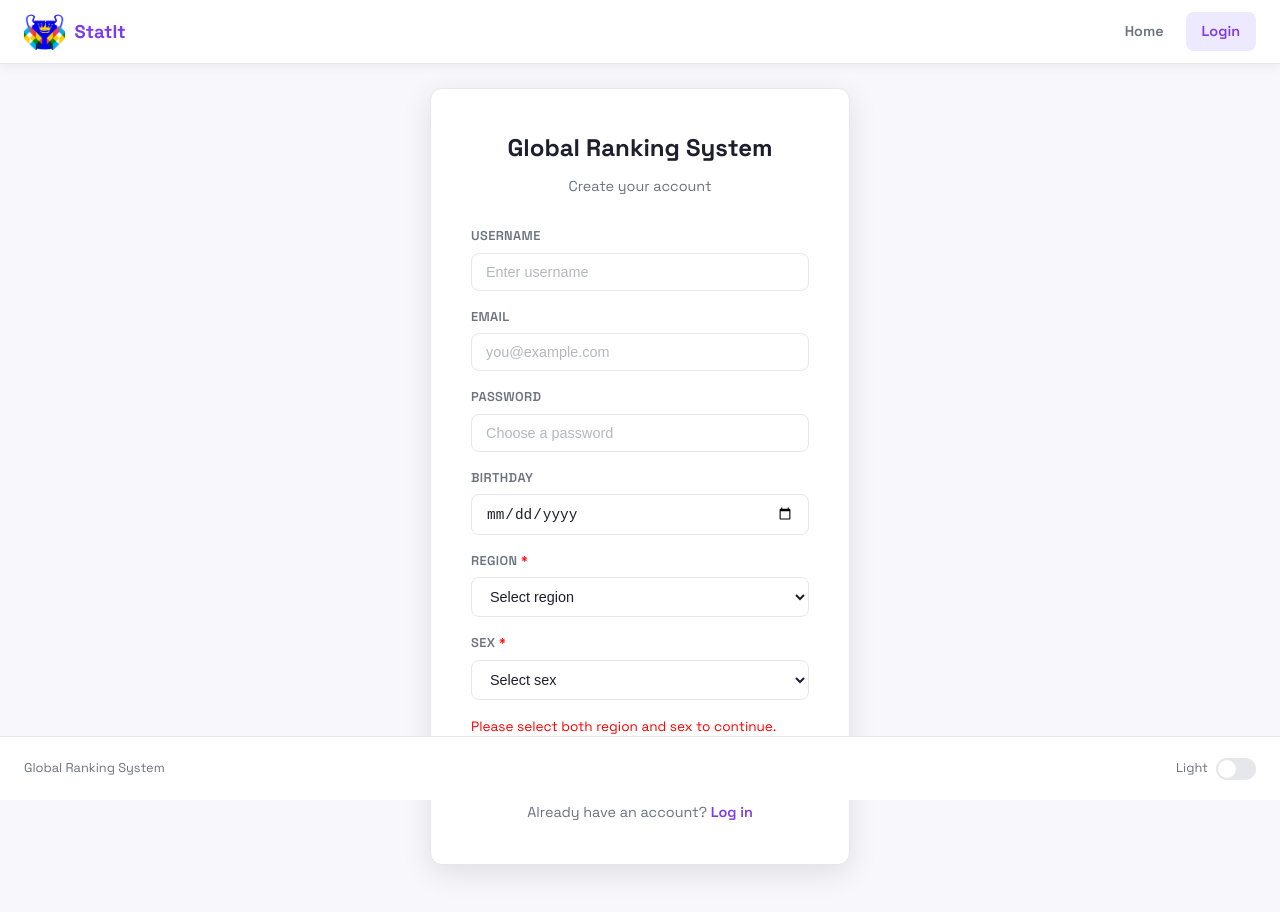
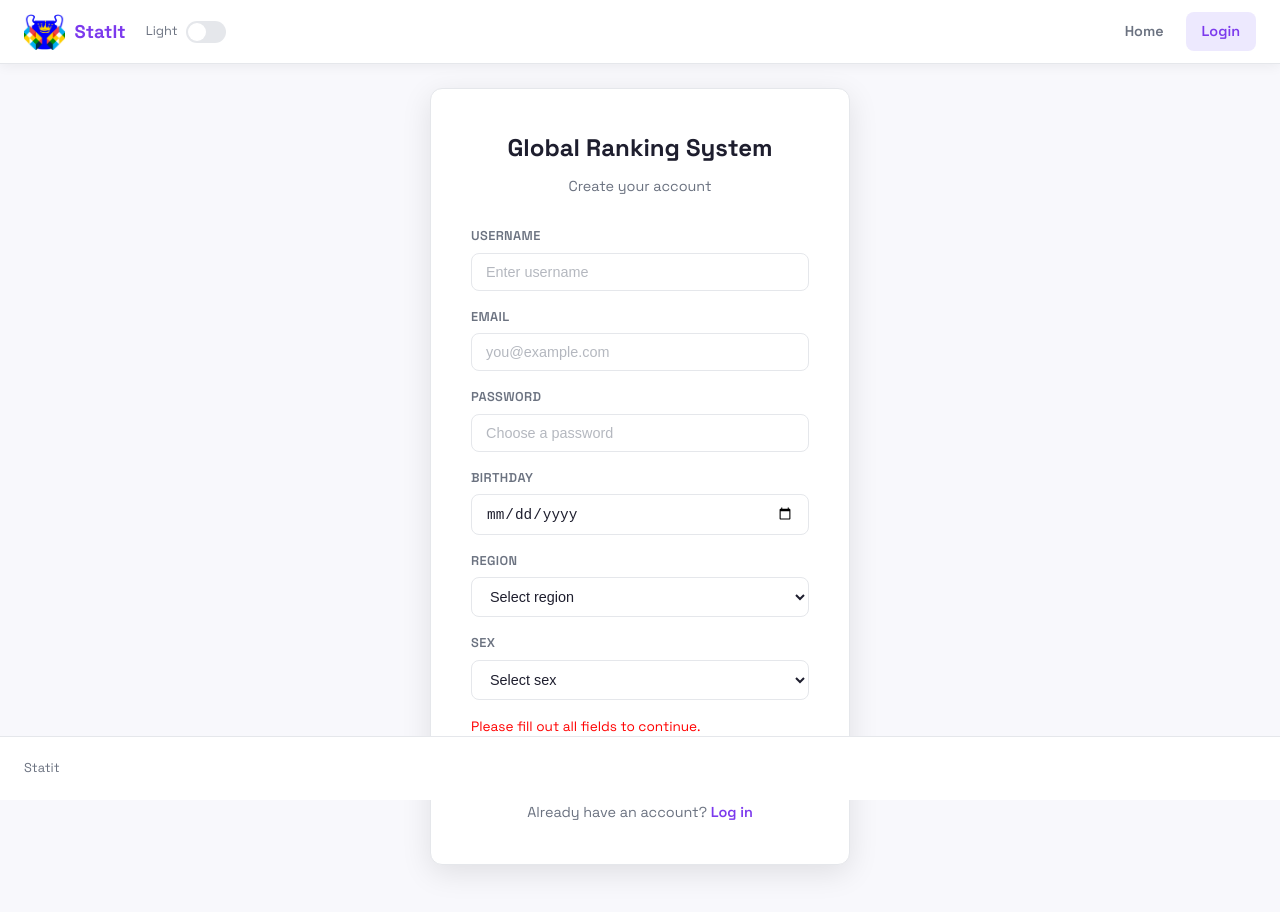
Before and after one commit to Charblez/Global-Ranking-System, a React (Vite) app in the folder frontend/: page /signup in a window 1280 px wide. Shown: the top 912 px of the page. Built offline with nearby package versions, Linux system fonts and the light colour scheme.

Commit message:
Added UI fixes

```diff
--- a/frontend/src/App.jsx
+++ b/frontend/src/App.jsx
@@ -6,7 +6,7 @@ import CreateCategoryPage from './pages/CreateCategoryPage';
 import AuthPage from './pages/AuthPage';
 import ProfilePage from './pages/ProfilePage';
 
-function Header({ currentUser, onLogout }) {
+function Header({ currentUser, onLogout, darkMode, onToggleDark }) {
   const location = useLocation();
 
   const isActive = (path) => {
@@ -17,10 +17,20 @@ function Header({ currentUser, onLogout }) {
 
   return (
     <header className="header">
-      <Link to="/" className="header-logo">
-        <img src="/logo.webp" alt="Logo" />
-        <span>StatIt</span>
-      </Link>
+      <div style={{ display: 'flex', alignItems: 'center', gap: '20px' }}>
+        <Link to="/" className="header-logo">
+          <img src="/logo.webp" alt="Logo" />
+          <span>StatIt</span>
+        </Link>
+
+        {/* LIGHT/DARK TOGGLE MOVED TO HEADER */}
+        <label className="dark-toggle">
+          <span>{darkMode ? 'Dark' : 'Light'}</span>
+          <div className={`dark-toggle-track ${darkMode ? 'on' : ''}`} onClick={onToggleDark}>
+            <div className="dark-toggle-thumb" />
+          </div>
+        </label>
+      </div>
 
       <nav className="header-nav">
         <Link to="/" className={`nav-link ${isActive('/') && !isActive('/category') && !isActive('/create') && !isActive('/profile') ? 'active' : ''}`}>
@@ -34,7 +44,7 @@ function Header({ currentUser, onLogout }) {
         )}
 
         {currentUser ? (
-          <button className="nav-link" onClick={onLogout}>
+          <button className="nav-link" onClick={onLogout} style={{ fontWeight: 'normal' }}>
             Log out
           </button>
         ) : (
@@ -47,18 +57,12 @@ function Header({ currentUser, onLogout }) {
   );
 }
 
-function Footer({ darkMode, onToggleDark }) {
+function Footer() {
   return (
     <footer className="footer">
       <div className="footer-left">
-        <span>Global Ranking System</span>
+        <span>Statit</span>
       </div>
-      <label className="dark-toggle">
-        <span>{darkMode ? 'Dark' : 'Light'}</span>
-        <div className={`dark-toggle-track ${darkMode ? 'on' : ''}`} onClick={onToggleDark}>
-          <div className="dark-toggle-thumb" />
-        </div>
-      </label>
     </footer>
   );
 }
@@ -91,7 +95,7 @@ function AppContent() {
 
   return (
     <>
-      <Header currentUser={currentUser} onLogout={handleLogout} />
+      <Header currentUser={currentUser} onLogout={handleLogout} darkMode={darkMode} onToggleDark={toggleDark} />
 
       <Routes>
         <Route path="/" element={<HomePage />} />
@@ -102,7 +106,7 @@ function AppContent() {
         <Route path="/signup" element={currentUser ? <Navigate to="/" /> : <AuthPage mode="signup" onLogin={handleLogin} />} />
       </Routes>
 
-      <Footer darkMode={darkMode} onToggleDark={toggleDark} />
+      <Footer />
     </>
   );
 }
--- a/frontend/src/pages/AuthPage.jsx
+++ b/frontend/src/pages/AuthPage.jsx
@@ -13,7 +13,15 @@ export default function AuthPage({ mode, onLogin }) {
   const [loading, setLoading] = useState(false);
   const navigate = useNavigate();
 
-  const signupDisabled = mode === 'signup' && (!region || !sex);
+  // Calculate today's date in local time for the max attribute
+  const today = new Date();
+  const year = today.getFullYear();
+  const month = String(today.getMonth() + 1).padStart(2, '0');
+  const day = String(today.getDate()).padStart(2, '0');
+  const maxDate = `${year}-${month}-${day}`;
+
+  // Disable button if ANY field is missing
+  const signupDisabled = mode === 'signup' && (!username || !email || !password || !birthday || !region || !sex);
 
   const handleSubmit = async (e) => {
     e.preventDefault();
@@ -102,12 +110,14 @@ export default function AuthPage({ mode, onLogin }) {
                   type="date"
                   value={birthday}
                   onChange={(e) => setBirthday(e.target.value)}
+                  required
+                  max={maxDate}
                 />
               </div>
 
               <div className="form-group">
-                <label>Region <span style={{color:'red'}}>*</span></label>
-                <select className="input" value={region} onChange={(e) => setRegion(e.target.value)}>
+                <label>Region</label>
+                <select className="input" value={region} onChange={(e) => setRegion(e.target.value)} required>
                   <option value="">Select region</option>
                   <option value="North America">North America</option>
                   <option value="South America">South America</option>
@@ -119,8 +129,8 @@ export default function AuthPage({ mode, onLogin }) {
               </div>
 
               <div className="form-group">
-                <label>Sex <span style={{color:'red'}}>*</span></label>
-                <select className="input" value={sex} onChange={(e) => setSex(e.target.value)}>
+                <label>Sex</label>
+                <select className="input" value={sex} onChange={(e) => setSex(e.target.value)} required>
                   <option value="">Select sex</option>
                   <option value="Male">Male</option>
                   <option value="Female">Female</option>
@@ -130,7 +140,7 @@ export default function AuthPage({ mode, onLogin }) {
 
               {signupDisabled && (
                 <p style={{color:'red', fontSize:'0.85rem', marginBottom:'8px'}}>
-                  Please select both region and sex to continue.
+                  Please fill out all fields to continue.
                 </p>
               )}
             </>
@@ -145,6 +155,7 @@ export default function AuthPage({ mode, onLogin }) {
                 value={password}
                 onChange={(e) => setPassword(e.target.value)}
                 placeholder="Enter password"
+                required
               />
             </div>
           )}
```
